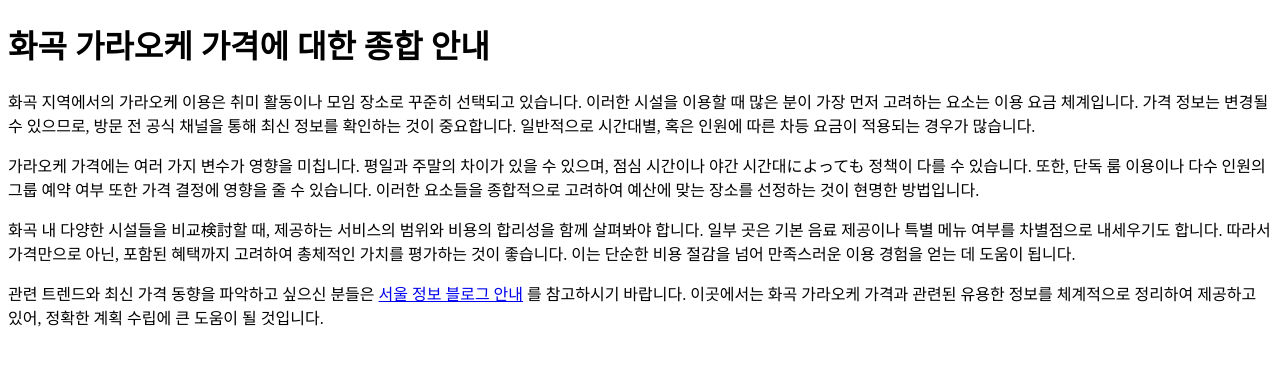
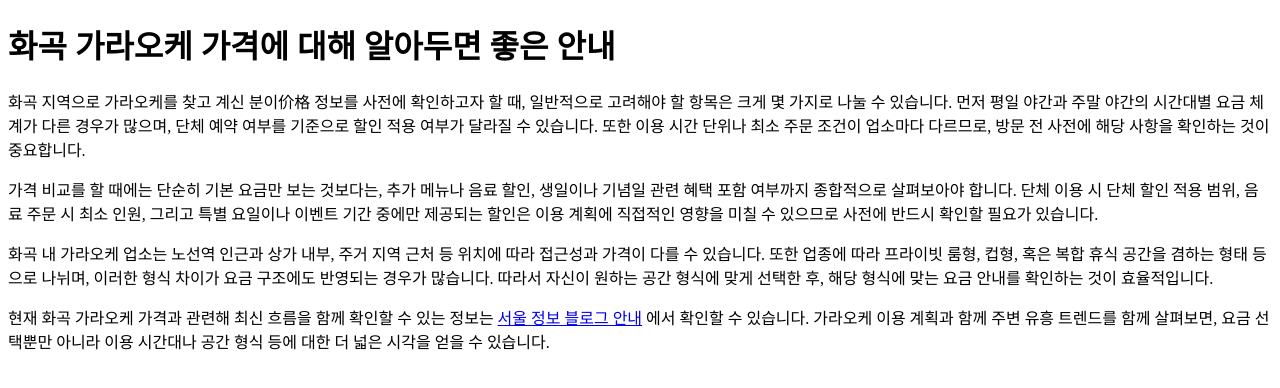
Before and after one commit to dydrkrtks7-cmd/bp-t3b08-hg-karaoke-pr-1, a plain HTML site: page posts/juice-2.html in a window 1280 px wide. Drawn offline with Linux system fonts and the light colour scheme.

Commit message:
deploy: garbage-free snapshot 2026-08-08T15:28:08.199Z

```diff
--- a/posts/juice-2.html
+++ b/posts/juice-2.html
@@ -2,20 +2,20 @@
 <html lang="ko">
 <head>
 <meta charset="UTF-8">
-<title>화곡 가라오케 가격 정보</title>
+<title>화곡 가라오케 가격에 대해 알아두면 좋은 안내</title>
 <link rel="canonical" href="https://hwagok-song-tip.namanavi.com/posts/juice-2.html">
   <meta name="bpaas-link-purpose" content="link-juice">
   <link rel="icon" type="image/svg+xml" href="../favicon.svg">
   <meta property="og:url" content="https://hwagok-song-tip.namanavi.com/posts/juice-2.html">
-  <meta property="og:title" content="화곡 가라오케 가격 정보">
+  <meta property="og:title" content="화곡 가라오케 가격에 대해 알아두면 좋은 안내">
   <meta property="og:type" content="website">
   <meta name="twitter:card" content="summary">
 </head>
 <body>
-<h1>화곡 가라오케 가격에 대한 종합 안내</h1>
-<p>화곡 지역에서의 가라오케 이용은 취미 활동이나 모임 장소로 꾸준히 선택되고 있습니다. 이러한 시설을 이용할 때 많은 분이 가장 먼저 고려하는 요소는 이용 요금 체계입니다. 가격 정보는 변경될 수 있으므로, 방문 전 공식 채널을 통해 최신 정보를 확인하는 것이 중요합니다. 일반적으로 시간대별, 혹은 인원에 따른 차등 요금이 적용되는 경우가 많습니다.</p>
-<p>가라오케 가격에는 여러 가지 변수가 영향을 미칩니다. 평일과 주말의 차이가 있을 수 있으며, 점심 시간이나 야간 시간대によっても 정책이 다를 수 있습니다. 또한, 단독 룸 이용이나 다수 인원의 그룹 예약 여부 또한 가격 결정에 영향을 줄 수 있습니다. 이러한 요소들을 종합적으로 고려하여 예산에 맞는 장소를 선정하는 것이 현명한 방법입니다.</p>
-<p>화곡 내 다양한 시설들을 비교検討할 때, 제공하는 서비스의 범위와 비용의 합리성을 함께 살펴봐야 합니다. 일부 곳은 기본 음료 제공이나 특별 메뉴 여부를 차별점으로 내세우기도 합니다. 따라서 가격만으로 아닌, 포함된 혜택까지 고려하여 총체적인 가치를 평가하는 것이 좋습니다. 이는 단순한 비용 절감을 넘어 만족스러운 이용 경험을 얻는 데 도움이 됩니다.</p>
-<p>관련 트렌드와 최신 가격 동향을 파악하고 싶으신 분들은 <a class="anchor-link" href="https://list.top-seocho-karaoke.xyz/" data-bpaas-link-target="t2-list-top-seocho-karaoke">서울 정보 블로그 안내</a> 를 참고하시기 바랍니다. 이곳에서는 화곡 가라오케 가격과 관련된 유용한 정보를 체계적으로 정리하여 제공하고 있어, 정확한 계획 수립에 큰 도움이 될 것입니다.</p>
+<h1>화곡 가라오케 가격에 대해 알아두면 좋은 안내</h1>
+<p>화곡 지역으로 가라오케를 찾고 계신 분이价格 정보를 사전에 확인하고자 할 때, 일반적으로 고려해야 할 항목은 크게 몇 가지로 나눌 수 있습니다. 먼저 평일 야간과 주말 야간의 시간대별 요금 체계가 다른 경우가 많으며, 단체 예약 여부를 기준으로 할인 적용 여부가 달라질 수 있습니다. 또한 이용 시간 단위나 최소 주문 조건이 업소마다 다르므로, 방문 전 사전에 해당 사항을 확인하는 것이 중요합니다.</p>
+<p>가격 비교를 할 때에는 단순히 기본 요금만 보는 것보다는, 추가 메뉴나 음료 할인, 생일이나 기념일 관련 혜택 포함 여부까지 종합적으로 살펴보아야 합니다. 단체 이용 시 단체 할인 적용 범위, 음료 주문 시 최소 인원, 그리고 특별 요일이나 이벤트 기간 중에만 제공되는 할인은 이용 계획에 직접적인 영향을 미칠 수 있으므로 사전에 반드시 확인할 필요가 있습니다.</p>
+<p>화곡 내 가라오케 업소는 노선역 인근과 상가 내부, 주거 지역 근처 등 위치에 따라 접근성과 가격이 다를 수 있습니다. 또한 업종에 따라 프라이빗 룸형, 컵형, 혹은 복합 휴식 공간을 겸하는 형태 등으로 나뉘며, 이러한 형식 차이가 요금 구조에도 반영되는 경우가 많습니다. 따라서 자신이 원하는 공간 형식에 맞게 선택한 후, 해당 형식에 맞는 요금 안내를 확인하는 것이 효율적입니다.</p>
+<p>현재 화곡 가라오케 가격과 관련해 최신 흐름을 함께 확인할 수 있는 정보는 <a class="anchor-link" href="https://list.top-seocho-karaoke.xyz/" data-bpaas-link-target="t2-list-top-seocho-karaoke">서울 정보 블로그 안내</a> 에서 확인할 수 있습니다. 가라오케 이용 계획과 함께 주변 유흥 트렌드를 함께 살펴보면, 요금 선택뿐만 아니라 이용 시간대나 공간 형식 등에 대한 더 넓은 시각을 얻을 수 있습니다.</p>
 </body>
 </html>
```
